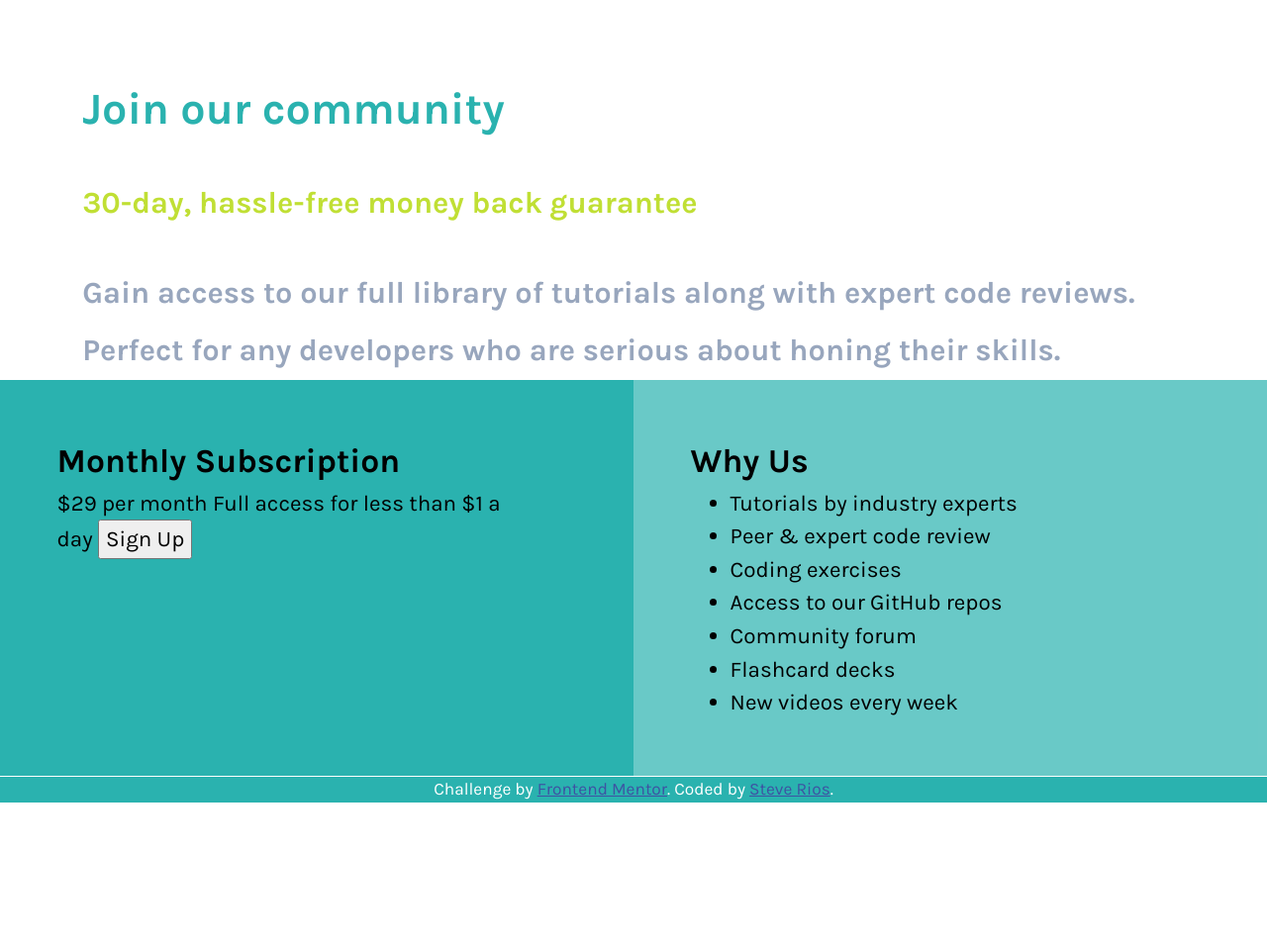
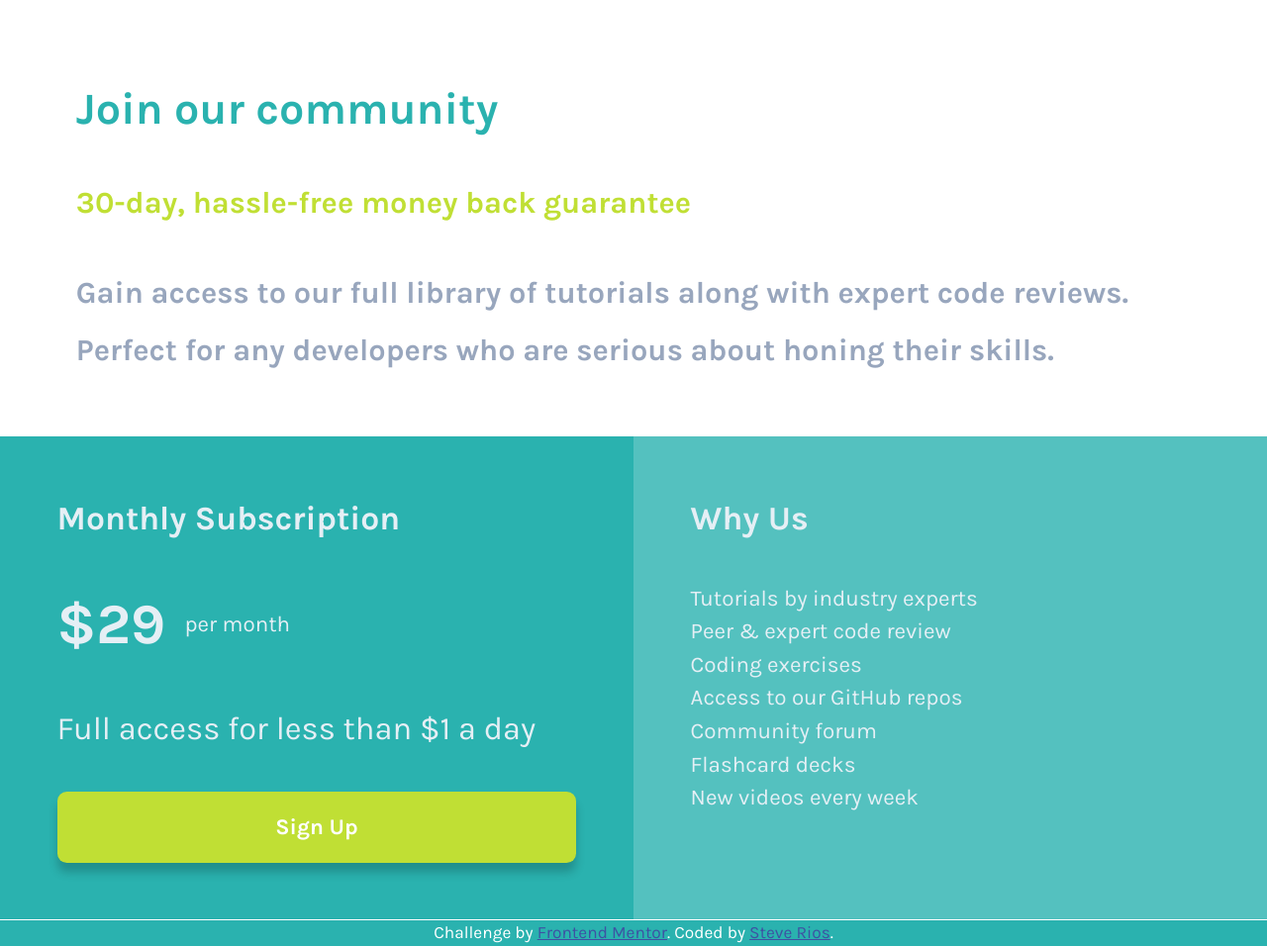
Before and after one commit to peanutbutterjlly/frontEndMentor, a plain HTML site: page single-price-grid-component-master/index.html in a window 1280 px wide. Shown: the whole page at 99% size. Before the commit the page ends 811 px from the top, so only its background shows below. Drawn offline with Linux system fonts and the light colour scheme.

Commit message:
single price grid

```diff
--- a/single-price-grid-component-master/index.html
+++ b/single-price-grid-component-master/index.html
@@ -30,9 +30,9 @@
     <section class="month">
       <div class="wrapper">
         <h2>Monthly Subscription</h2>
-        &dollar;29 per month
-        Full access for less than &dollar;1 a day
-        <button class="btn">Sign Up</button>
+        <div class="price"><span class="dollar">&dollar;29</span> per month</div>
+        <p>Full access for less than &dollar;1 a day</p>
+        <a role="button" href="#" class="btn">Sign Up</a>
       </div>
     </section>
     <section class="why">
--- a/single-price-grid-component-master/style.css
+++ b/single-price-grid-component-master/style.css
@@ -14,7 +14,7 @@
 }
 
 .wrapper {
-  width: 90%;
+  width: 100%;
 }
 
 body {
@@ -26,7 +26,7 @@ body {
 header {
   font-weight: var(--font-weight-bold);
   height: 100%;
-  padding: 4rem 1rem 0rem;
+  padding: 4rem 4rem 3rem;
 }
 
 h1 {
@@ -49,12 +49,12 @@ header > *:not(h1) {
   font-size: 1.6rem;
 }
 
-/* get the last p in the header */
 header p:last-child {
   margin-block-start: 1rem;
 }
 
 main {
+  color: var(--light-gray);
   display: flex;
   flex-wrap: wrap;
   height: 100%;
@@ -66,10 +66,72 @@ section {
   flex: 1 1 500px;
 }
 
+ul {
+  list-style: none;
+  margin: 0;
+  padding: 0;
+}
+
+div.wrapper {
+  display: flex;
+  flex-direction: column;
+  gap: 2rem;
+  height: 100%;
+}
+
+div.wrapper p {
+  font-size: 1.7rem;
+}
+
 .month {
   background-color: hsl(var(--cyanHsl));
 }
 
+.price {
+  display: flex;
+  align-items: center;
+  gap: 1rem;
+}
+
+.dollar {
+  font-size: 3rem;
+  font-weight: var(--font-weight-bold);
+}
+
 .why {
-  background-color: hsl(var(--cyanHsl), 0.7);
+  background-color: hsl(var(--cyanHsl), 0.8);
 }
+
+.btn {
+  background-color: var(--bright-yellow);
+  border: none;
+  border-radius: 0.5rem;
+  box-shadow: 0 0.5rem 0.5rem hsla(0, 0%, 0%, 0.2);
+  color: white;
+  cursor: pointer;
+  font-weight: var(--font-weight-bold);
+  padding: 1rem 2rem;
+  text-align: center;
+  text-decoration: none;
+  width: 100%;
+}
+
+.btn:hover {
+  box-shadow: 0 0.5rem 0.5rem hsla(0, 0%, 0%, 0.4);
+  filter: hue-rotate(10deg);
+  transform: translate(0.2rem, -0.3rem);
+  transition: all 0.2s ease-in-out;
+}
+
+@media (max-width: 500px) {
+  :root {
+    font-size: 72%;
+  }
+  div.wrapper p {
+    font-size: 1.5rem;
+  }
+
+  .why {
+    font-size: 1.5rem;
+  }
+}
```
Also changed, not shown: single-price-grid-component-master/README.md, single-price-grid-component-master/static/design/style-guide.md (renamed from single-price-grid-component-master/style-guide.md), single-price-grid-component-master/static/images/screenshot.png (added).
